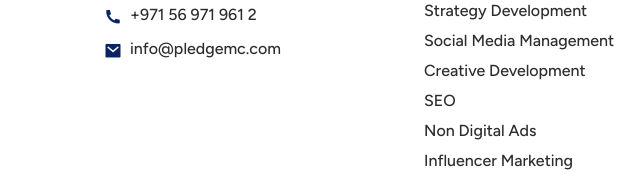
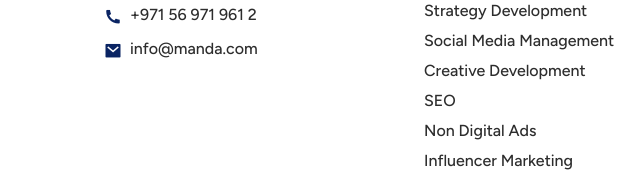
Before and after one commit to gmsakibursabbir/ma, a website: page src/index.html in a window 1280 px wide. Shown: the part 3320-3496 px from the top of the page, 232-872 px from the left. Drawn offline with nearby package versions, Linux system fonts and the light colour scheme.

Commit message:
update footer

```diff
--- a/src/index.html
+++ b/src/index.html
@@ -458,7 +458,7 @@
                   <i
                     class="ri-mail-fill text-[#0a2463] text-lg group-hover:text-[#FF4500]"
                   ></i>
-                  info@pledgemc.com
+                  info@manda.com
                 </a>
               </li>
             </ul>
```
